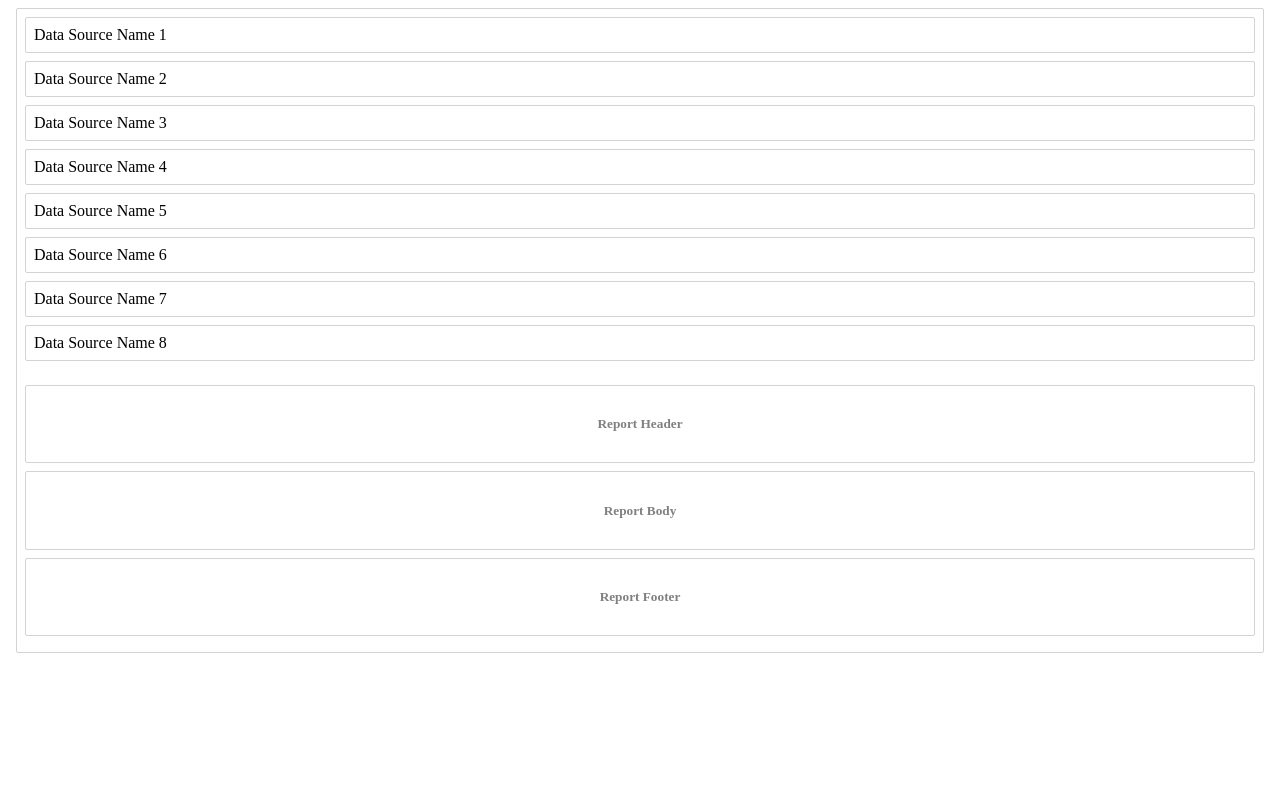
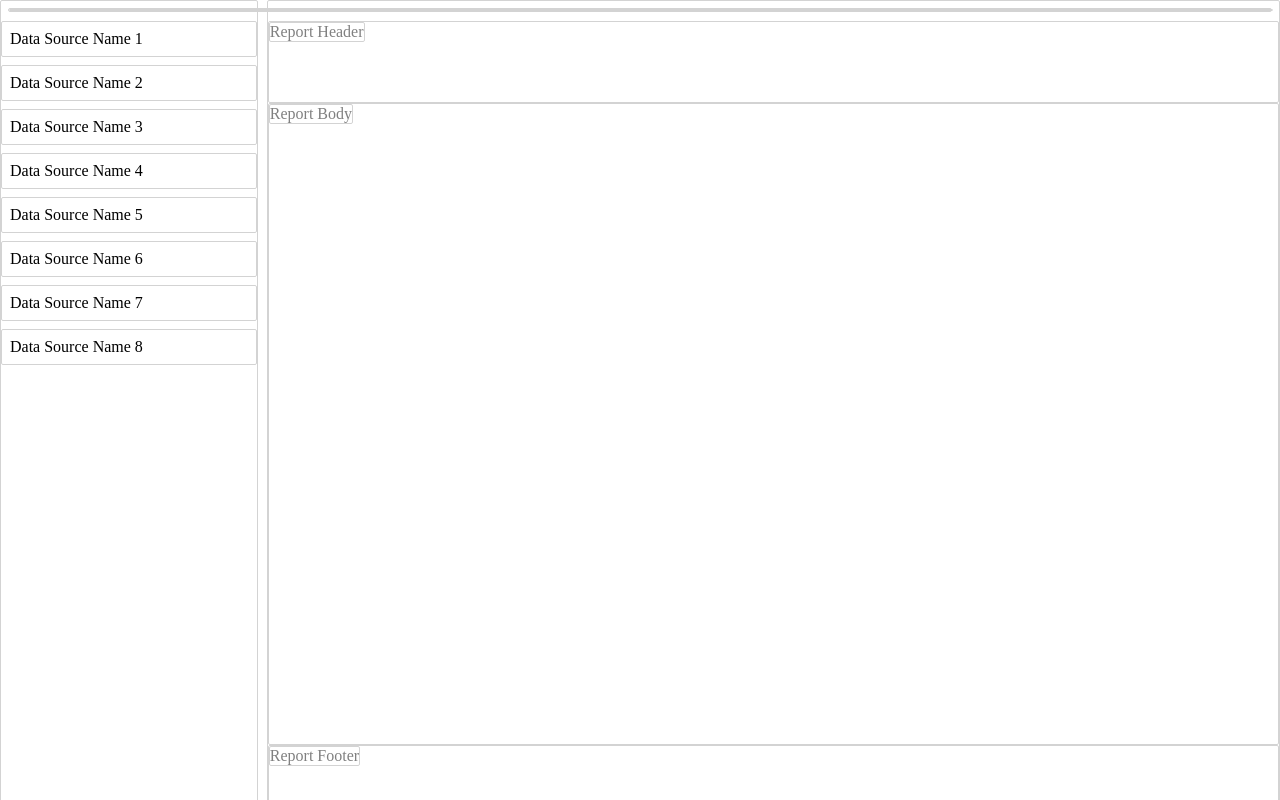
Before and after one commit to LKisaki/r2b-reports, a React (Create React App) app in the folder wks-report-designer/: page / in a window 1280 px wide. Built offline with nearby package versions, Linux system fonts and the light colour scheme.

Commit message:
replacing react styled by vanila css

```diff
--- a/wks-report-designer/package.json
+++ b/wks-report-designer/package.json
@@ -7,8 +7,7 @@
     "react": "^18.2.0",
     "react-beautiful-dnd": "^13.1.0",
     "react-dom": "^18.2.0",
-    "react-scripts": "5.0.1",
-    "styled-components": "^5.3.5"
+    "react-scripts": "5.0.1"
   },
   "scripts": {
     "start": "react-scripts start",
--- a/wks-report-designer/public/index.html
+++ b/wks-report-designer/public/index.html
@@ -10,6 +10,7 @@
     -->
     <link rel="manifest" href="%PUBLIC_URL%/manifest.json">
     <link rel="shortcut icon" href="%PUBLIC_URL%/favicon.ico">
+    <link rel="stylesheet" href="style.css" />
     <!--
       Notice the use of %PUBLIC_URL% in the tags above.
       It will be replaced with the URL of the `public` folder during the build.
--- /dev/null
+++ b/wks-report-designer/public/style.css
@@ -0,0 +1,64 @@
+div {
+    border: 1px solid lightgrey;
+    border-radius: 2px;
+}
+
+#main-container {
+    height: 100%;
+    width: 100%;
+}
+
+#datasource-list {
+    height: 100%;
+    width: 20%;
+    position: fixed;
+    z-index: 1;
+    top: 0;
+    overflow-x: hidden;
+    padding-top: 20px;
+    left: 0;
+}
+
+#report-canvas-container {
+    height: 100%;
+    width: 79%;
+    position: fixed;
+    z-index: 1;
+    top: 0;
+    overflow-x: hidden;
+    padding-top: 20px;
+    right: 0;
+}
+
+/* Toolbox panel */
+.toolbox-element {
+    border: 1px solid lightgrey;
+    border-radius: 2px;
+    padding: 8px;
+    margin-bottom: 8px;
+    background-color: white;
+}
+
+/* Report Canvas */
+
+#report-header {
+    height: 10%;
+}
+
+#report-body {
+    height: 80%;
+}
+
+#report-footer {
+    height: 10%;
+}
+
+.report-region-name {
+    color: gray;
+    display: inline-block;
+}
+
+.report-region-element {
+    color: red;
+    display: inline-block;
+}
--- a/wks-report-designer/src/App.js
+++ b/wks-report-designer/src/App.js
@@ -1,26 +1,11 @@
 import React from 'react';
 import data from './data'
-import styled from 'styled-components';
 
 import { DragDropContext } from 'react-beautiful-dnd';
 import { Droppable } from 'react-beautiful-dnd';
 
 import DataSource from './dataSource';
 import ReportCanvas from './reportCanvas';
-
-const Container = styled.div`
-    margin: 8px;
-    border: 1px solid lightgrey;
-    border-radius: 2px;
-`;
-
-const DataSourceList = styled.div`
-    padding: 8px;
-`;
-
-const ReportCanvasContainer = styled.div`
-    padding: 8px;
-`;
 
 export default class App extends React.Component {
     state = data;
@@ -109,16 +94,18 @@ export default class App extends React.Component {
             >
                 <Droppable droppableId="dataSourceDroppable" isDropDisabled={true} >
                     {provided => (
-                        <Container ref={provided.innerRef} {...provided.droppableProps}>
-                            <DataSourceList>
+                        <div id='main-container' ref={provided.innerRef} {...provided.droppableProps}>
+                            <div id='datasource-list'>
                                 {this.state.dataSources.map((dataSource, index) =>
                                     <DataSource key={dataSource.id} id={dataSource.id} name={dataSource.name} index={index} />
                                 )}
-                            </DataSourceList>
+                            </div>
                             {provided.placeholder}
-                            <ReportCanvasContainer><ReportCanvas reportHeader={this.state.reportHeader} reportBody={this.state.reportBody} reportFooter={this.state.reportFooter} /></ReportCanvasContainer>
+                            <div id='report-canvas-container'>
+                                <ReportCanvas reportHeader={this.state.reportHeader} reportBody={this.state.reportBody} reportFooter={this.state.reportFooter} />
+                            </div>
 
-                        </Container>
+                        </div>
                     )}
                 </Droppable>
 
--- a/wks-report-designer/src/dataSource.jsx
+++ b/wks-report-designer/src/dataSource.jsx
@@ -1,27 +1,18 @@
 import React from 'react';
-import styled from 'styled-components';
 import { Draggable } from 'react-beautiful-dnd';
-
-const Container = styled.div`
-    border: 1px solid lightgrey;
-    border-radius: 2px;
-    padding: 8px;
-    margin-bottom: 8px;
-    background-color: white;
-`;
 
 export default class DataSource extends React.Component {
     render() {
         return (
             <Draggable draggableId={this.props.id} index={this.props.index}>
                 {(provided) => (
-                    <Container
+                    <div className='toolbox-element'
                         {...provided.draggableProps}
                         {...provided.dragHandleProps}
                         ref={provided.innerRef}
                     >
                         {this.props.name}
-                    </Container>
+                    </div>
                 )}
             </Draggable>
         );
--- a/wks-report-designer/src/reportCanvas.jsx
+++ b/wks-report-designer/src/reportCanvas.jsx
@@ -1,41 +1,6 @@
 import React from "react";
-import styled from "styled-components";
 import { Droppable } from 'react-beautiful-dnd';
 import { Draggable } from "react-beautiful-dnd";
-
-const ReportHeader = styled.div`
-    border: 1px solid lightgrey;
-    border-radius: 2px;
-    padding: 8px;
-    margin-bottom: 8px;
-    text-align: center;
-`;
-
-const ReportBody = styled.div`
-    border: 1px solid lightgrey;
-    border-radius: 2px;
-    padding: 8px;
-    margin-bottom: 8px;
-    text-align: center;
-`;
-
-const ReportFooter = styled.div`
-    border: 1px solid lightgrey;
-    border-radius: 2px;
-    padding: 8px;
-    margin-bottom: 8px;
-    text-align: center;
-`;
-
-const ReporteRegionName = styled.h5`
-    color: gray;
-`;
-
-const RegionElement = styled.div`
-    margin: 8px;
-    border: 1px solid lightgrey;
-    border-radius: 2px;
-`;
 
 export default class ReportCanvas extends React.Component {
 
@@ -44,64 +9,64 @@ export default class ReportCanvas extends React.Component {
             <>
                 <Droppable droppableId="reportHeaderDroppable">
                     {provided => (
-                        <ReportHeader ref={provided.innerRef} {...provided.droppableProps}>
-                            <ReporteRegionName>Report Header</ReporteRegionName>
-                            {this.props.reportHeader.map((reportHeader, index) => {
-                                return <Draggable draggableId={'reportHeaderDroppable' + reportHeader.id} index={index} key={'reportHeaderDroppable' + reportHeader.id}>
+                        <div id="report-header" ref={provided.innerRef} {...provided.droppableProps}>
+                            <div className="report-region-name">Report Header</div>
+                            {this.props.reportHeader.map((reportHeader, index) =>
+                                <Draggable draggableId={'reportHeaderDroppable' + reportHeader.id} index={index} key={'reportHeaderDroppable' + reportHeader.id}>
                                     {(provided) => (
-                                        <RegionElement
+                                        <div className="report-region-element"
                                             {...provided.draggableProps}
                                             {...provided.dragHandleProps}
                                             ref={provided.innerRef}>
                                             {reportHeader.name}
-                                        </RegionElement>
+                                        </div>
                                     )}
                                 </Draggable>
-                            })}
+                            )}
                             {provided.placeholder}
-                        </ReportHeader>
+                        </div>
                     )}
                 </Droppable>
 
                 <Droppable droppableId="reportBodyDroppable">
                     {provided => (
-                        <ReportBody ref={provided.innerRef} {...provided.droppableProps}>
-                            <ReporteRegionName>Report Body</ReporteRegionName>
-                            {this.props.reportBody.map((reportBody, index) => {
-                                return <Draggable draggableId={'reportBodyDroppable' + reportBody.id} index={index} key={'reportBodyDroppable' + reportBody.id}>
+                        <div id="report-body" ref={provided.innerRef} {...provided.droppableProps}>
+                            <div className="report-region-name">Report Body</div>
+                            {this.props.reportBody.map((reportBody, index) =>
+                                <Draggable draggableId={'reportBodyDroppable' + reportBody.id} index={index} key={'reportBodyDroppable' + reportBody.id}>
                                     {(provided) => (
-                                        <RegionElement
+                                        <div className="report-region-element"
                                             {...provided.draggableProps}
                                             {...provided.dragHandleProps}
                                             ref={provided.innerRef}>
                                             {reportBody.name}
-                                        </RegionElement>
+                                        </div>
                                     )}
                                 </Draggable>
-                            })}
+                            )}
                             {provided.placeholder}
-                        </ReportBody>
+                        </div>
                     )}
                 </Droppable>
 
                 <Droppable droppableId="reportFooterDroppable">
                     {provided => (
-                        <ReportFooter ref={provided.innerRef} {...provided.droppableProps}>
-                            <ReporteRegionName>Report Footer</ReporteRegionName>
-                            {this.props.reportFooter.map((reportFooter, index) => {
-                                return <Draggable draggableId={'reportFooterDroppable' + reportFooter.id} index={index} key={'reportFooterDroppable' + reportFooter.id}>
+                        <div id="report-footer" ref={provided.innerRef} {...provided.droppableProps}>
+                            <div className="report-region-name">Report Footer</div>
+                            {this.props.reportFooter.map((reportFooter, index) =>
+                                <Draggable draggableId={'reportFooterDroppable' + reportFooter.id} index={index} key={'reportFooterDroppable' + reportFooter.id}>
                                     {(provided) => (
-                                        <RegionElement
+                                        <div className="report-region-element"
                                             {...provided.draggableProps}
                                             {...provided.dragHandleProps}
                                             ref={provided.innerRef}>
                                             {reportFooter.name}
-                                        </RegionElement>
+                                        </div>
                                     )}
                                 </Draggable>
-                            })}
+                            )}
                             {provided.placeholder}
-                        </ReportFooter>
+                        </div>
                     )}
                 </Droppable>
             </>
```
